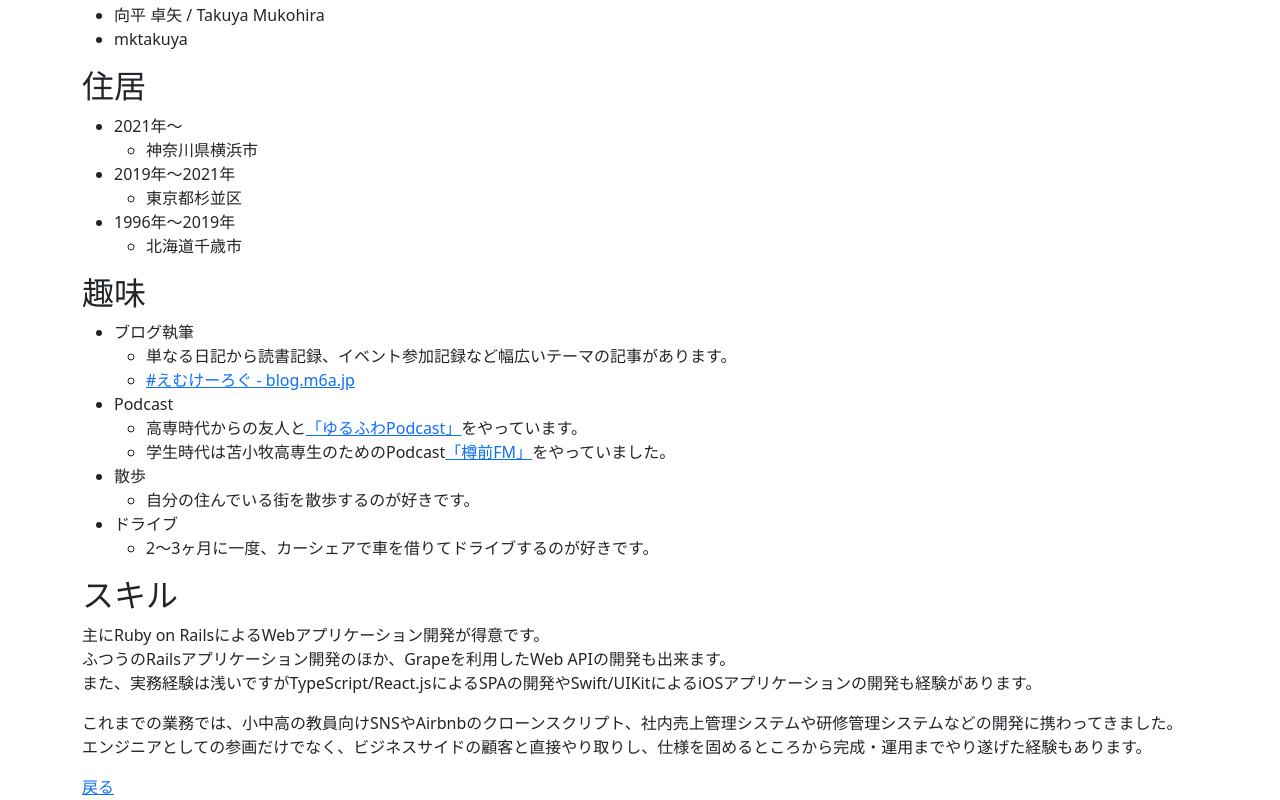
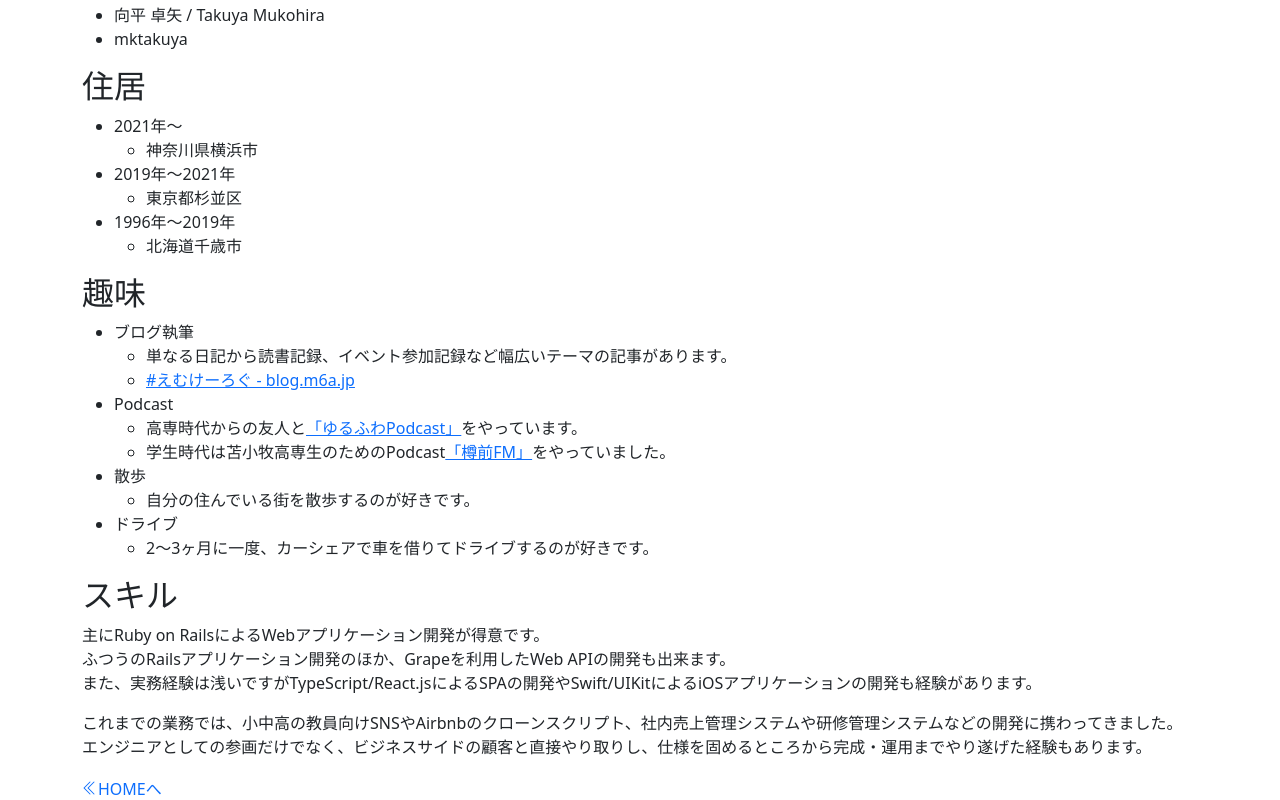
Before and after one commit to mktakuya/m6a-jp-2021, a Next.js app: page /profile in a window 1280 px wide. Shown: the part 164-964 px from the top of the page. Built offline with nearby package versions, Linux system fonts and the light colour scheme.

Commit message:
Introduce react-booystrap-icon

```diff
--- a/package.json
+++ b/package.json
@@ -11,6 +11,7 @@
     "bootstrap": "^5.0.0-beta3",
     "next": "10.1.3",
     "react": "17.0.2",
+    "react-bootstrap-icons": "^1.4.0",
     "react-dom": "17.0.2",
     "sass": "^1.32.8"
   },
--- a/pages/profile.tsx
+++ b/pages/profile.tsx
@@ -1,4 +1,5 @@
 import Link from "next/link";
+import { ChevronDoubleLeft } from "react-bootstrap-icons";
 
 export default function ProfilePage() {
   return (
@@ -84,7 +85,10 @@ export default function ProfilePage() {
         </div>
 
         <Link href="/">
-          <a>戻る</a>
+          <a className="text-decoration-none">
+            <ChevronDoubleLeft />
+            <span style={{ verticalAlign: "middle" }}>HOMEへ</span>
+          </a>
         </Link>
       </div>
     </>
```
Also changed, not shown: 1 other file (tests, documents, lock files or other folders).
